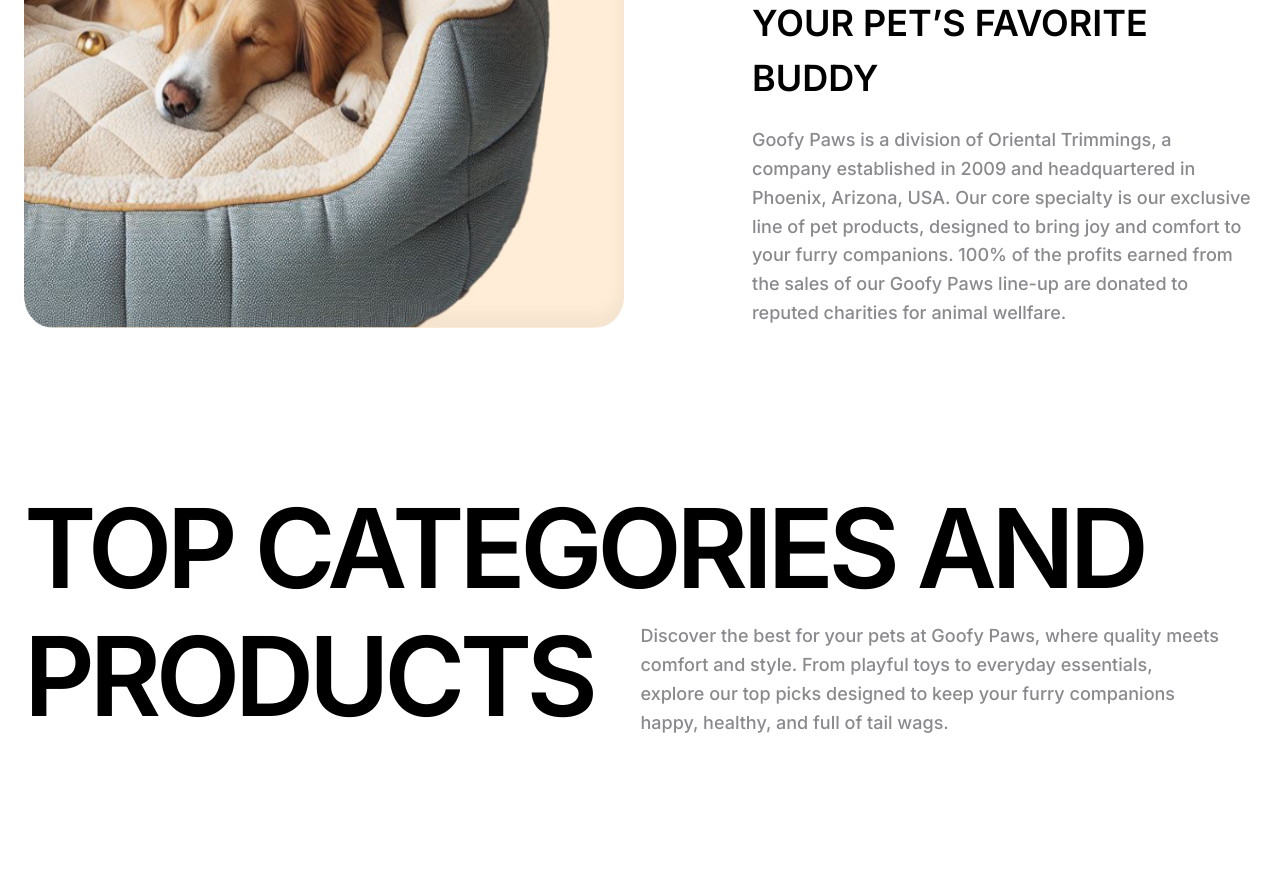
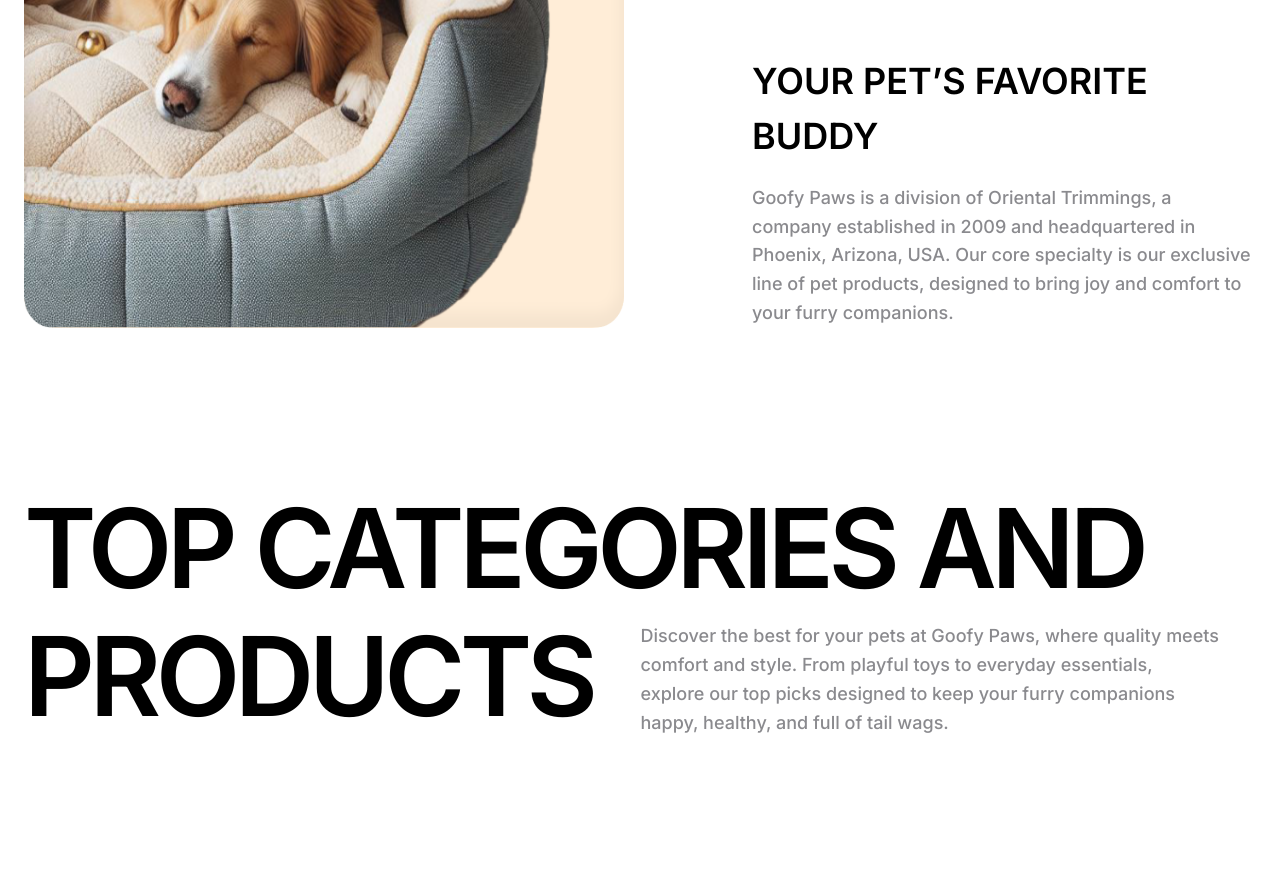
Before and after one commit to HIEGlobal/goofypaws, a Next.js app: page / in a window 1280 px wide. Shown: the part 2100-2992 px from the top of the page. Built offline with nearby package versions, Linux system fonts and the light colour scheme.

Commit message:
fix: text

```diff
--- a/src/components/about/index.js
+++ b/src/components/about/index.js
@@ -34,8 +34,7 @@
                 Goofy Paws is a division of Oriental Trimmings,
                 a company established in 2009 and headquartered in Phoenix, Arizona, USA.
                 Our core specialty is our exclusive line of pet products, designed to bring joy
-                and comfort to your furry companions. 100% of the profits earned from the sales
-                of our Goofy Paws line-up are donated to reputed charities for animal wellfare.
+                and comfort to your furry companions.
               </h2>
               {/* <div className="flex items-center gap-6 lg:mt-5 lg:mb-0 my-5 lg:justify-normal justify-center">
                 {/* <Button text="Explore Catalog" padding="px-4 py-2" />
```
